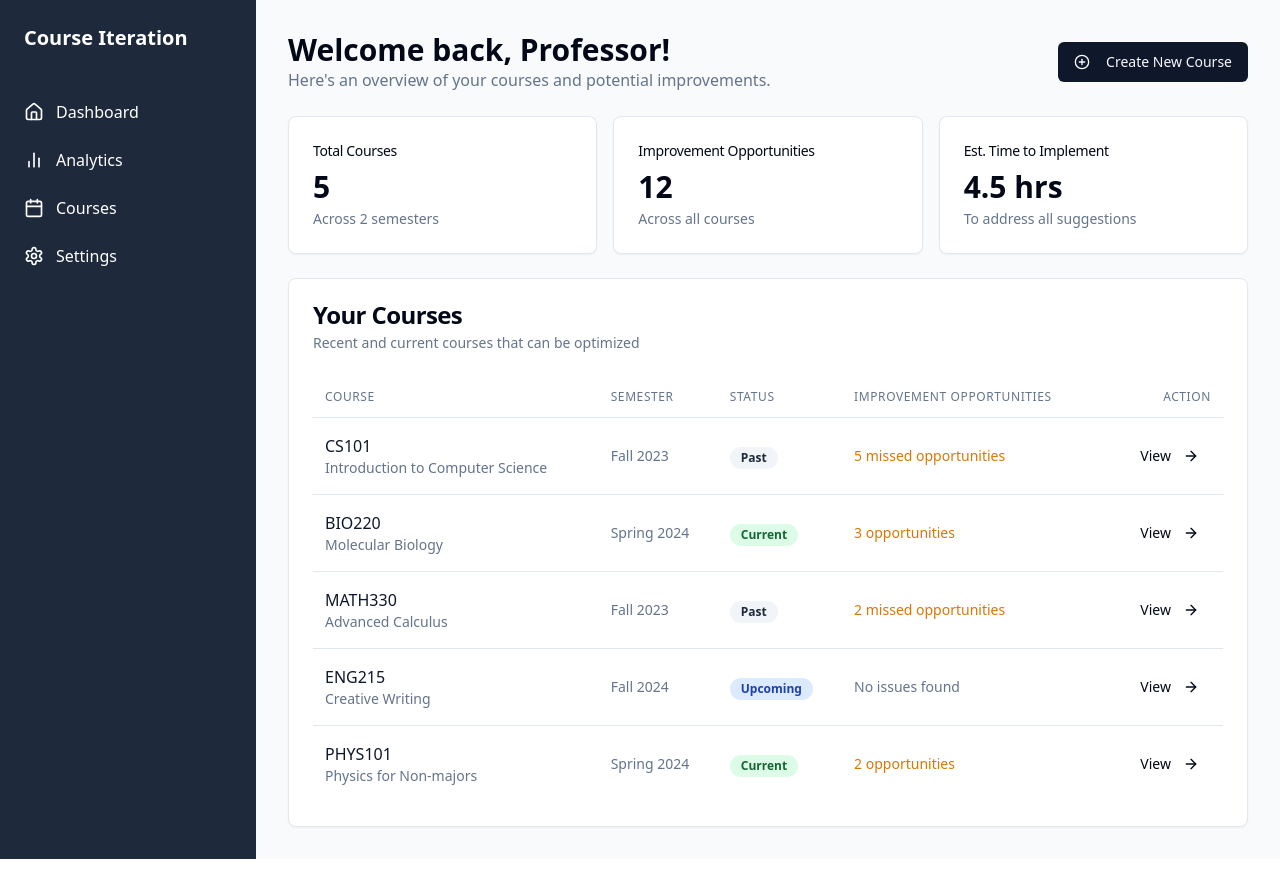
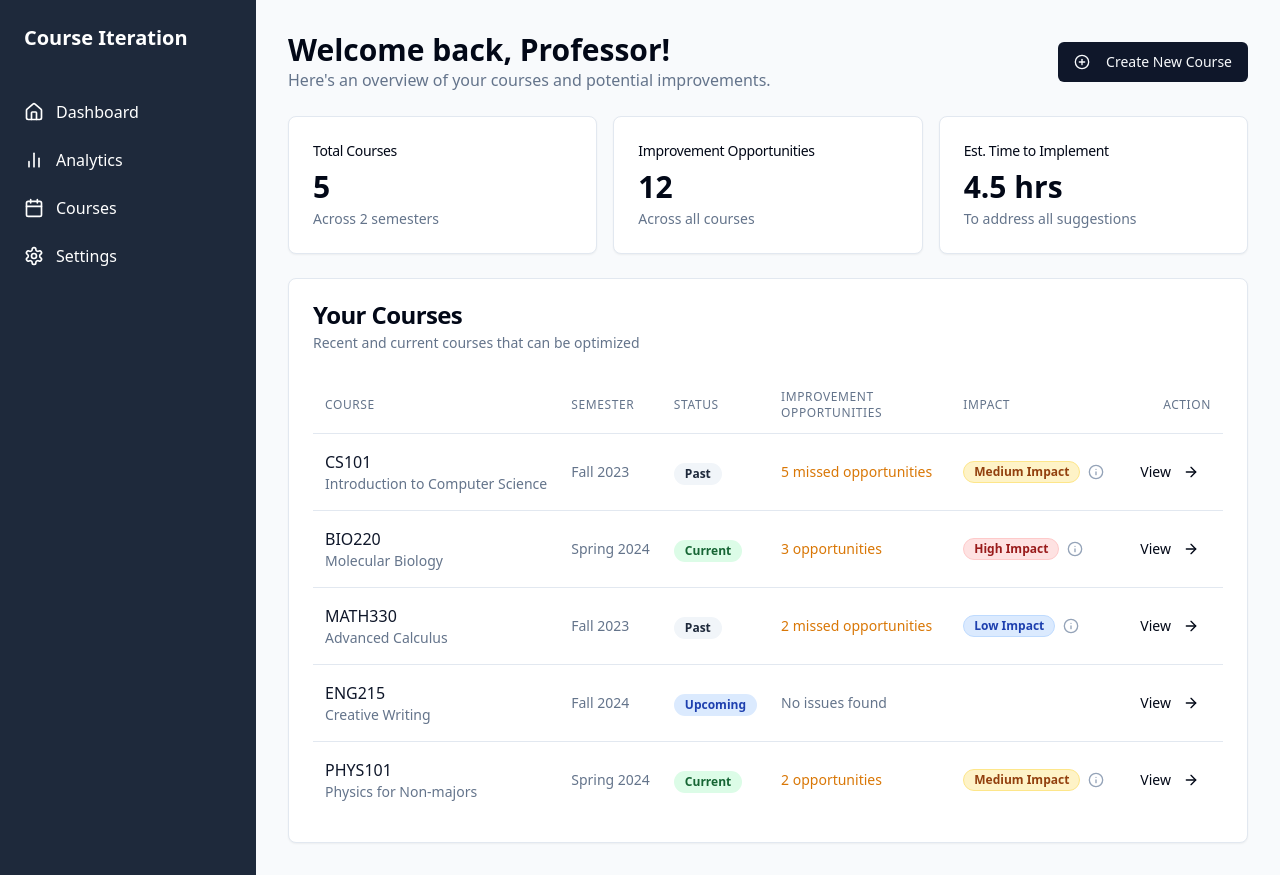
Before and after one commit to Sandorie-one/course-iteration-pilot-next-live, a React (Vite) app: page / in a window 1280 px wide. Built offline with nearby package versions, Linux system fonts and the light colour scheme.

Commit message:
Implement course improvement planning
Implement the plan implementation feature.

```diff
--- a/src/components/CourseList.tsx
+++ b/src/components/CourseList.tsx
@@ -1,9 +1,10 @@
 
 import { Badge } from "@/components/ui/badge";
 import { Button } from "@/components/ui/button";
-import { ArrowRight } from "lucide-react";
+import { ArrowRight, Info } from "lucide-react";
 import { useState } from "react";
 import { Link } from "react-router-dom";
+import { HoverCard, HoverCardContent, HoverCardTrigger } from "@/components/ui/hover-card";
 
 type Course = {
   id: string;
@@ -13,6 +14,7 @@ type Course = {
   improvements: number;
   timeEstimate: number;
   status: "current" | "past" | "upcoming";
+  impactLevel: "high" | "medium" | "low";
 };
 
 const CourseList = () => {
@@ -24,7 +26,8 @@ const CourseList = () => {
       semester: "Fall 2023",
       improvements: 5,
       timeEstimate: 1.5,
-      status: "past"
+      status: "past",
+      impactLevel: "medium"
     },
     {
       id: "2",
@@ -33,7 +36,8 @@ const CourseList = () => {
       semester: "Spring 2024",
       improvements: 3,
       timeEstimate: 1.0,
-      status: "current"
+      status: "current",
+      impactLevel: "high"
     },
     {
       id: "3",
@@ -42,7 +46,8 @@ const CourseList = () => {
       semester: "Fall 2023",
       improvements: 2,
       timeEstimate: 0.5,
-      status: "past"
+      status: "past",
+      impactLevel: "low"
     },
     {
       id: "4",
@@ -51,7 +56,8 @@ const CourseList = () => {
       semester: "Fall 2024",
       improvements: 0,
       timeEstimate: 0,
-      status: "upcoming"
+      status: "upcoming",
+      impactLevel: "low"
     },
     {
       id: "5",
@@ -60,7 +66,8 @@ const CourseList = () => {
       semester: "Spring 2024",
       improvements: 2,
       timeEstimate: 1.5,
-      status: "current"
+      status: "current",
+      impactLevel: "medium"
     }
   ]);
 
@@ -77,6 +84,31 @@ const CourseList = () => {
     }
   };
 
+  const getImpactBadge = (impactLevel: Course["impactLevel"]) => {
+    switch (impactLevel) {
+      case "high":
+        return {
+          badge: <Badge className="bg-red-100 text-red-800 hover:bg-red-200 border-red-200">High Impact</Badge>,
+          description: "Expected to improve student performance by 15-20% and increase mastery of core learning objectives. Addressing these opportunities promptly is highly recommended."
+        };
+      case "medium":
+        return {
+          badge: <Badge className="bg-amber-100 text-amber-800 hover:bg-amber-200 border-amber-200">Medium Impact</Badge>,
+          description: "Could improve student performance by 8-12% and help clarify challenging concepts. These opportunities are worth implementing when time allows."
+        };
+      case "low":
+        return {
+          badge: <Badge className="bg-blue-100 text-blue-800 hover:bg-blue-200 border-blue-200">Low Impact</Badge>,
+          description: "May enhance the learning experience with 3-5% improvement in specific areas. These are nice-to-have improvements that can be addressed after higher priority items."
+        };
+      default:
+        return {
+          badge: null,
+          description: ""
+        };
+    }
+  };
+
   return (
     <div className="space-y-4">
       <div className="overflow-x-auto">
@@ -87,11 +119,14 @@ const CourseList = () => {
               <th className="px-3 py-3 text-left text-xs font-medium text-slate-500 uppercase tracking-wider">Semester</th>
               <th className="px-3 py-3 text-left text-xs font-medium text-slate-500 uppercase tracking-wider">Status</th>
               <th className="px-3 py-3 text-left text-xs font-medium text-slate-500 uppercase tracking-wider">Improvement opportunities</th>
+              <th className="px-3 py-3 text-left text-xs font-medium text-slate-500 uppercase tracking-wider">Impact</th>
               <th className="px-3 py-3 text-right text-xs font-medium text-slate-500 uppercase tracking-wider">Action</th>
             </tr>
           </thead>
           <tbody className="bg-white divide-y divide-slate-200">
-            {courses.map((course) => (
+            {courses.map((course) => {
+              const { badge, description } = getImpactBadge(course.impactLevel);
+              return (
                 <tr key={course.id} className="hover:bg-slate-50">
                   <td className="px-3 py-4 whitespace-nowrap">
                     <div className="font-medium text-slate-900">{course.code}</div>
@@ -112,6 +147,35 @@ const CourseList = () => {
                       </span>
                     ) : "No issues found"}
                   </td>
+                  <td className="px-3 py-4 whitespace-nowrap">
+                    {course.improvements > 0 && (
+                      <HoverCard>
+                        <HoverCardTrigger asChild>
+                          <div className="flex items-center cursor-help">
+                            {badge}
+                            <Info size={16} className="ml-2 text-slate-400" />
+                          </div>
+                        </HoverCardTrigger>
+                        <HoverCardContent className="w-80">
+                          <div className="space-y-2">
+                            <h4 className="font-medium">{course.impactLevel.charAt(0).toUpperCase() + course.impactLevel.slice(1)} Impact Level</h4>
+                            <p className="text-sm text-slate-500">{description}</p>
+
+                            <div className="pt-2 border-t border-slate-100">
+                              <div className="text-xs text-slate-500">
+                                <span className="font-semibold">Projected Grade Impact:</span>
+                                {' '}{course.impactLevel === "high" ? "15-20%" : course.impactLevel === "medium" ? "8-12%" : "3-5%"} improvement
+                              </div>
+                              <div className="text-xs text-slate-500 mt-1">
+                                <span className="font-semibold">Learning Outcome Mastery:</span>
+                                {' '}{course.impactLevel === "high" ? "Significant increase in core objectives" : course.impactLevel === "medium" ? "Moderate improvement in key areas" : "Minor enhancements to specific concepts"}
+                              </div>
+                            </div>
+                          </div>
+                        </HoverCardContent>
+                      </HoverCard>
+                    )}
+                  </td>
                   <td className="px-3 py-4 whitespace-nowrap text-right text-sm">
                     <Link to={`/course/${course.id}`}>
                       <Button variant="ghost" size="sm">
@@ -120,7 +184,8 @@ const CourseList = () => {
                     </Link>
                   </td>
                 </tr>
-            ))}
+              );
+            })}
           </tbody>
         </table>
       </div>
```
Lines whose indentation alone changed are shown as unchanged.
